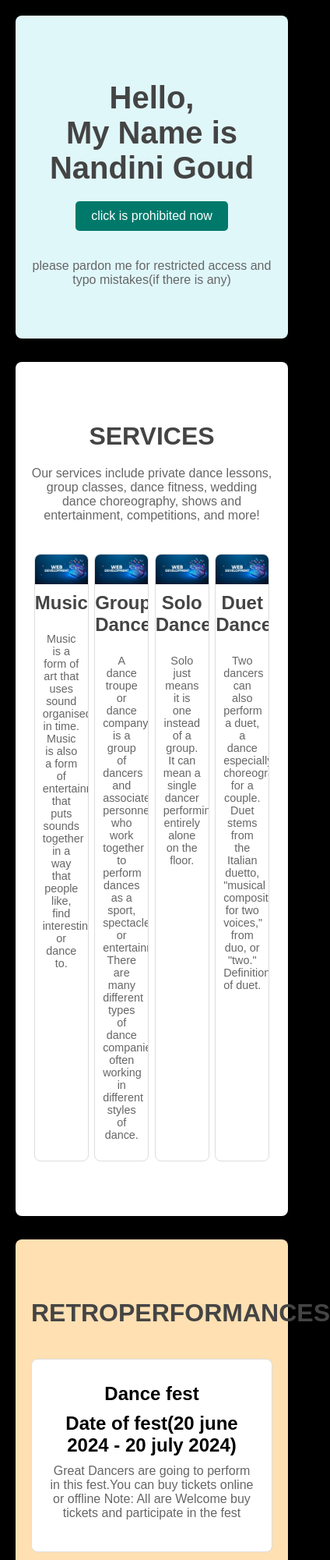
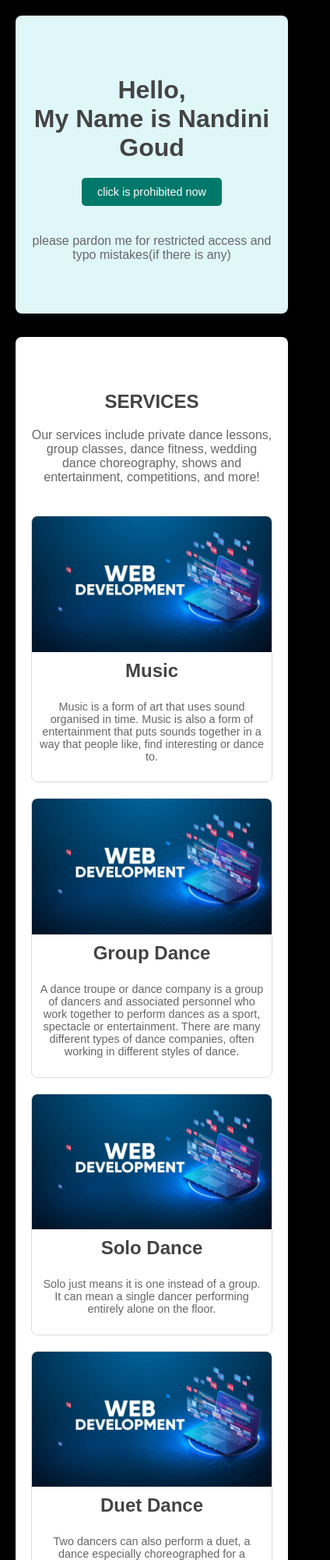
Before and after one commit to vamshi4056/html-portfolio, a plain HTML site: page index.html in a window 390 px wide. Shown: the top 2000 px of the page at 78% size, 424 px wide, since content can reach past the window. Drawn offline with Linux system fonts and the light colour scheme.

Commit message:
Update style.css

```diff
--- a/style.css
+++ b/style.css
@@ -280,3 +280,38 @@ button {
     font-size: 1em;
     color: #666;
 }
+
+@media screen and (max-width: 480px) {
+    .card,
+    .retro-performance-card {
+        flex: 1 1 100%;
+        max-width: 100%;
+    }
+    .heading {
+        font-size: 2rem;
+    }
+    .btn {
+        font-size: 0.9rem;
+    }
+    .top-h {
+        font-size: 1.5rem;
+    }
+    .top-p {
+        font-size: 1rem;
+    }
+    .rp-heading {
+        font-size: 1.5rem;
+    }
+    .rpc-top-heading {
+        font-size: 1.2rem;
+    }
+    .rpc-top-sub-heading {
+        font-size: 1rem;
+    }
+    .abtdcr-heading {
+        font-size: 1.5rem;
+    }
+    .abtdcr-sub-heading {
+        font-size: 1.2rem;
+    }
+}
```
